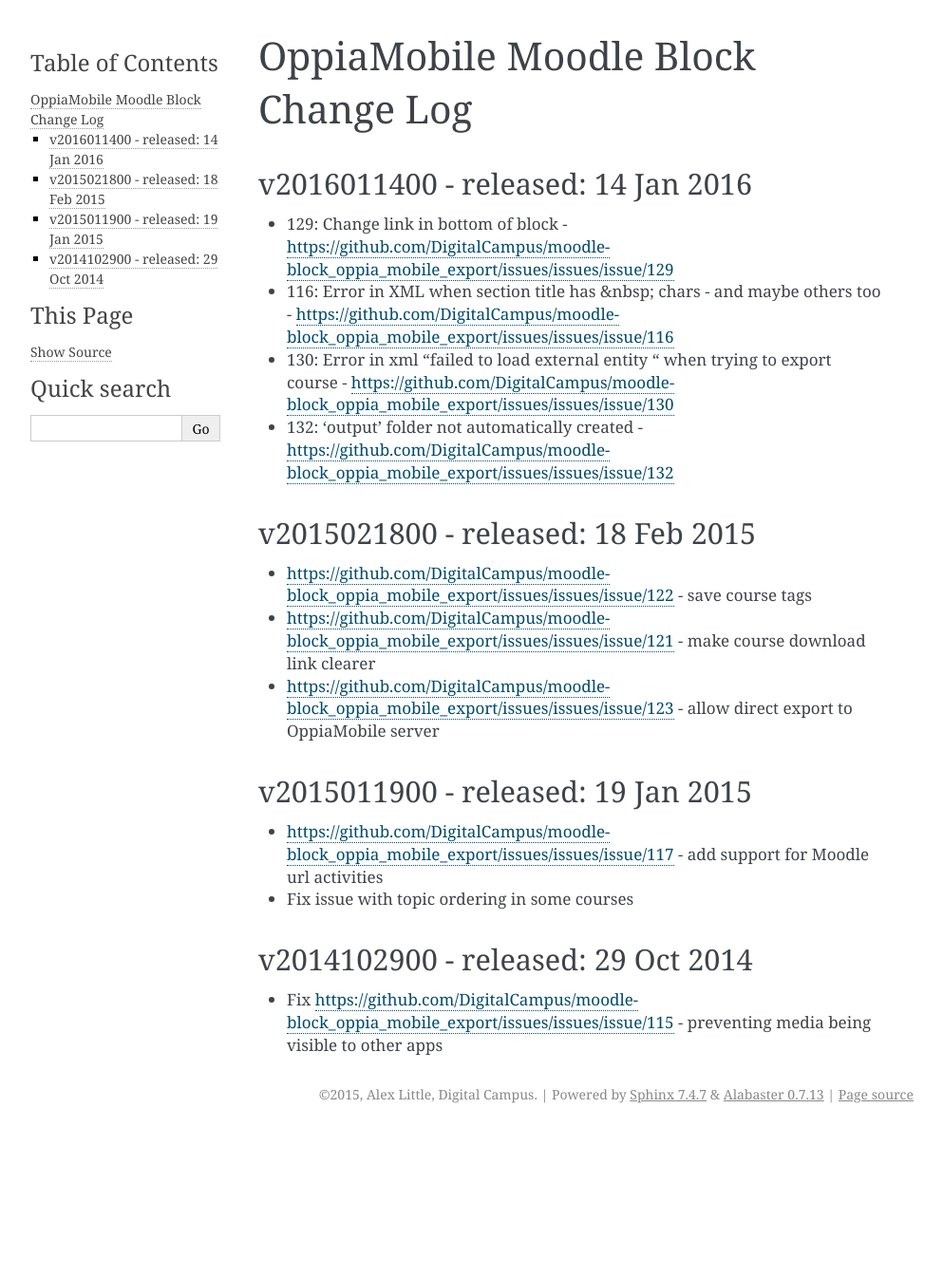
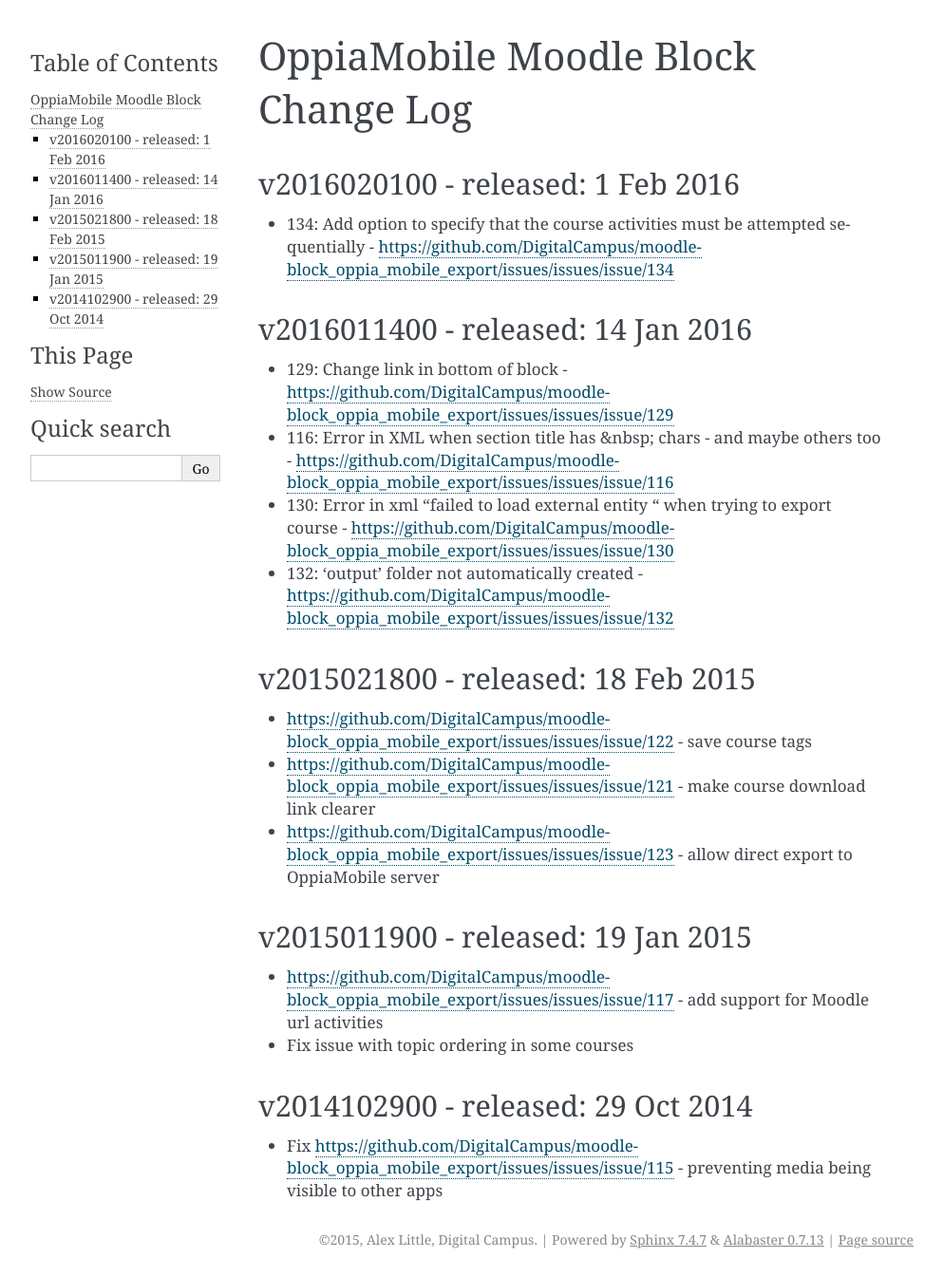
Before and after one commit to DigitalCampus/django-oppia, a Sphinx documentation site: the page built from docs/dev/changelog_moodleblock.rst, in a window 1280 px wide. Shown: the whole page at 95% size, without its empty margins (148-1141 px from the left). Built offline with Sphinx 7.4.7, drawn with Linux system fonts in a browser that asks for light colours; pages that are not in the unit, such as notebooks, are missing from menus; the version number is read from the project's files by our own code; before the commit the page ends 1192 px from its top, so only the background shows below that.

Commit message:
update docs

```diff
--- a/docs/dev/changelog_moodleblock.rst
+++ b/docs/dev/changelog_moodleblock.rst
@@ -1,5 +1,13 @@
 OppiaMobile Moodle Block Change Log
 =====================================
+
+.. _blockv2016020100:
+
+v2016020100 - released: 1 Feb 2016
+--------------------------------------
+
+* 134: Add option to specify that the course activities must be attempted sequentially - https://github.com/DigitalCampus/moodle-block_oppia_mobile_export/issues/issues/issue/134
+
 
 .. _blockv2016011400:
 
```
